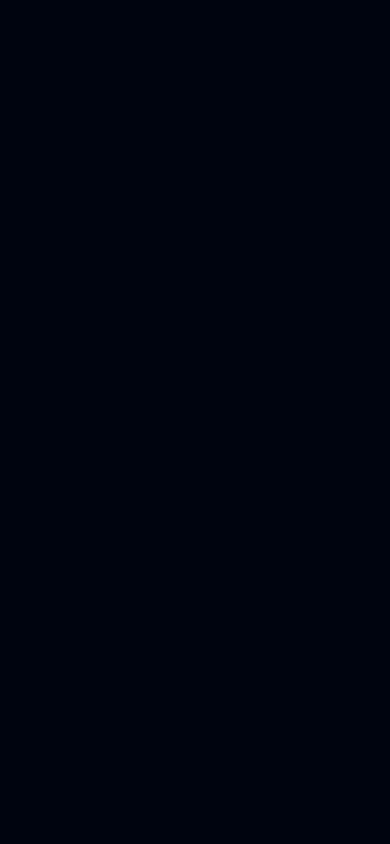
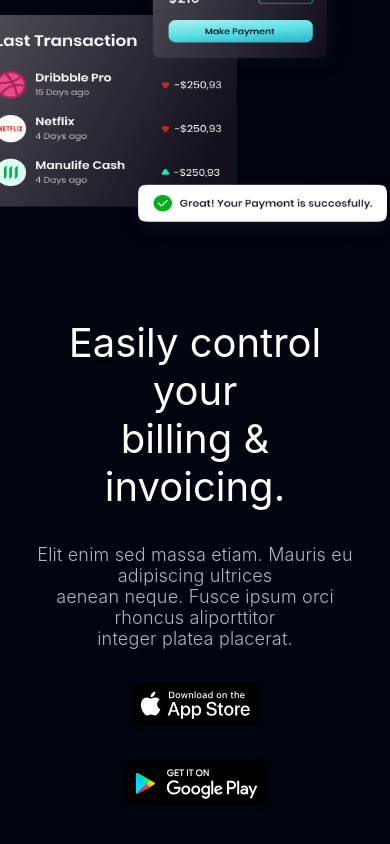
Before and after one commit to ShafiaAnsar/hoo-bank, a React (Create React App) app: page / in a window 390 px wide. Shown: the part 2074-2918 px from the top of the page. Before the commit the page ends 1976 px from the top, so only its background shows below. Built offline with nearby package versions, Linux system fonts and the light colour scheme.

Commit message:
'Billing'

```diff
--- a/src/App.js
+++ b/src/App.js
@@ -15,8 +15,8 @@ function App() {
       <Hero/>
       <Stats/>
       <BussinesSection/>
-      {/*<Billing/>
-      <CardDeal/>
+      <Billing/>
+      {/*<CardDeal/>
       <Testimonials/>
       <CTA/>
       <Footer/> */}
--- a/src/components/Billing/Billing.css
+++ b/src/components/Billing/Billing.css
@@ -20,8 +20,33 @@
     font-size: 20px;
     font-weight: 400;
     letter-spacing: 0.01em;
-color: rgba(255, 255, 255, 0.7);
+    color: rgba(255, 255, 255, 0.7);
 }
 .billing-rigt_icon>img{
     margin: 2rem;
 }
+@media screen and (max-width:1024px) {
+    .billing-content{
+       flex-direction: column;
+       align-items: center;
+    }
+}
+@media screen and (max-width:660px){
+    .billing-left>img{
+        width: 430px;
+        height: 355px;
+        margin: 2rem;
+    }
+    .billing-rigt_text> h2{
+        font-size: 40px;
+        font-weight: 400;
+        line-height: 120%;
+    }
+    .billing-rigt_text >p{
+        font-size: 18px;
+        font-weight: 300;
+    }
+  .billing-rigt_icon>img{
+        margin: 1rem;
+    }
+}
```
